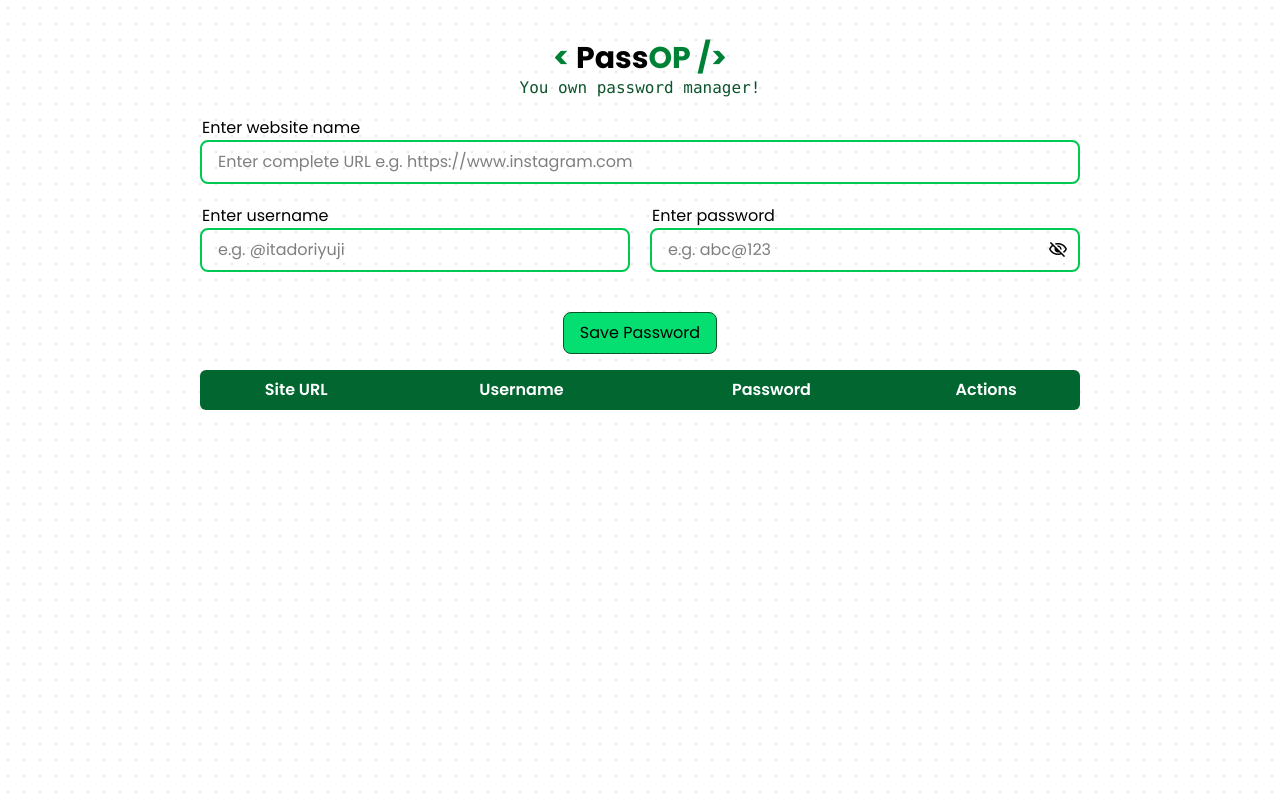
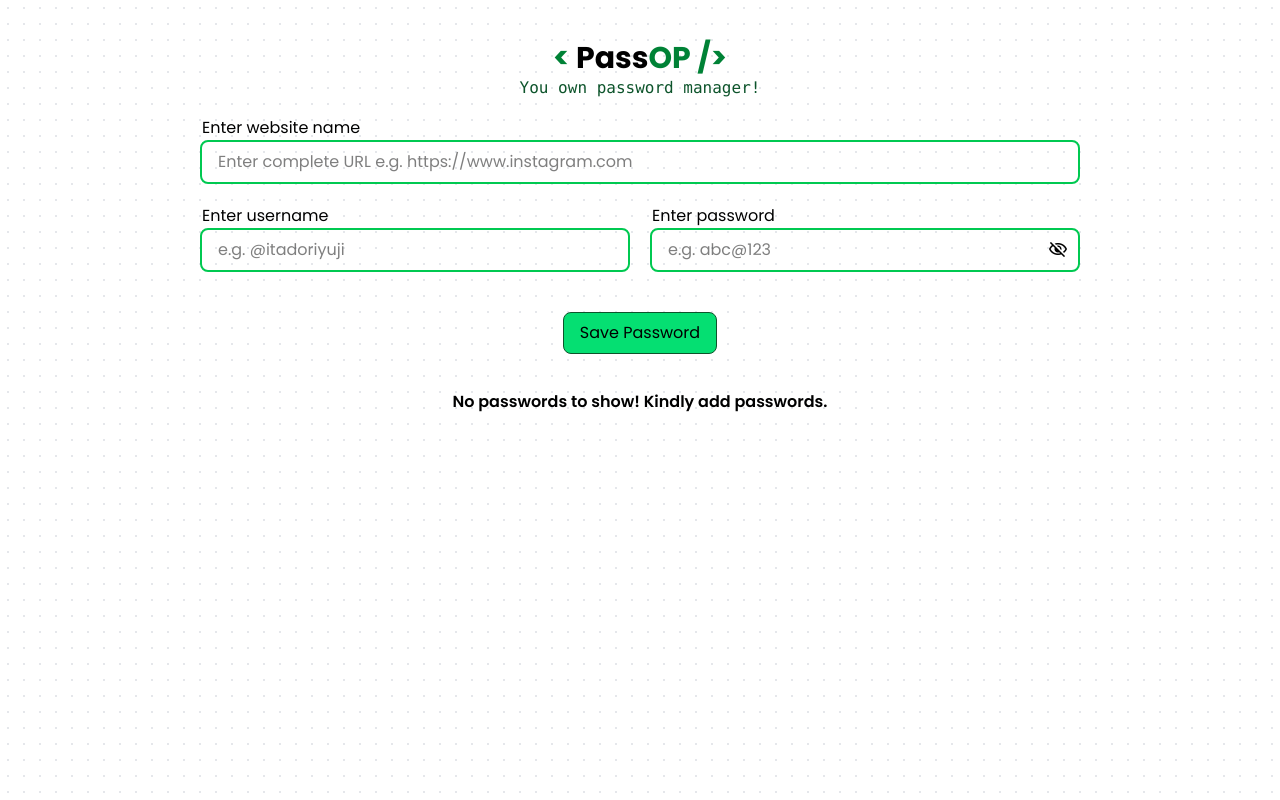
Before and after one commit to shubhamxdhapola/Password-Manager, a React (Vite) app: page / in a window 1280 px wide. Built offline with nearby package versions, Linux system fonts and the light colour scheme.

Commit message:
Changes in password table

```diff
--- a/src/components/Manager.jsx
+++ b/src/components/Manager.jsx
@@ -8,6 +8,7 @@ import Background from "./Background.jsx";
 import PasswordForm from "./PasswordForm.jsx";
 import PasswordTable from "./PasswordTable.jsx";
 import { getPasswords } from "../utils/helper.js";
+import NoPasswords from "./NoPasswords.jsx";
 
 const InfoContext = createContext()
 
@@ -39,7 +40,7 @@ export default function Manager() {
           <Logo />
           <InfoContext.Provider value={{handleSubmit, register, passRef, showPassRef, buttonRef, reset, setValue, errors, isSubmitting, passwordArray, setPasswordArray}}>
               <PasswordForm />
-              <PasswordTable />
+            { passwordArray.length ? <PasswordTable /> : <NoPasswords />}
           </InfoContext.Provider>
       </div>
       </>
--- /dev/null
+++ b/src/components/NoPasswords.jsx
@@ -0,0 +1,7 @@
+export default function NoPasswords() {
+    return (
+        <div className="text-center mt-5 mx-auto font-semibold text-sm md:text-base">
+            <span>No passwords to show! Kindly add passwords. </span>
+        </div>
+    )
+}
```
